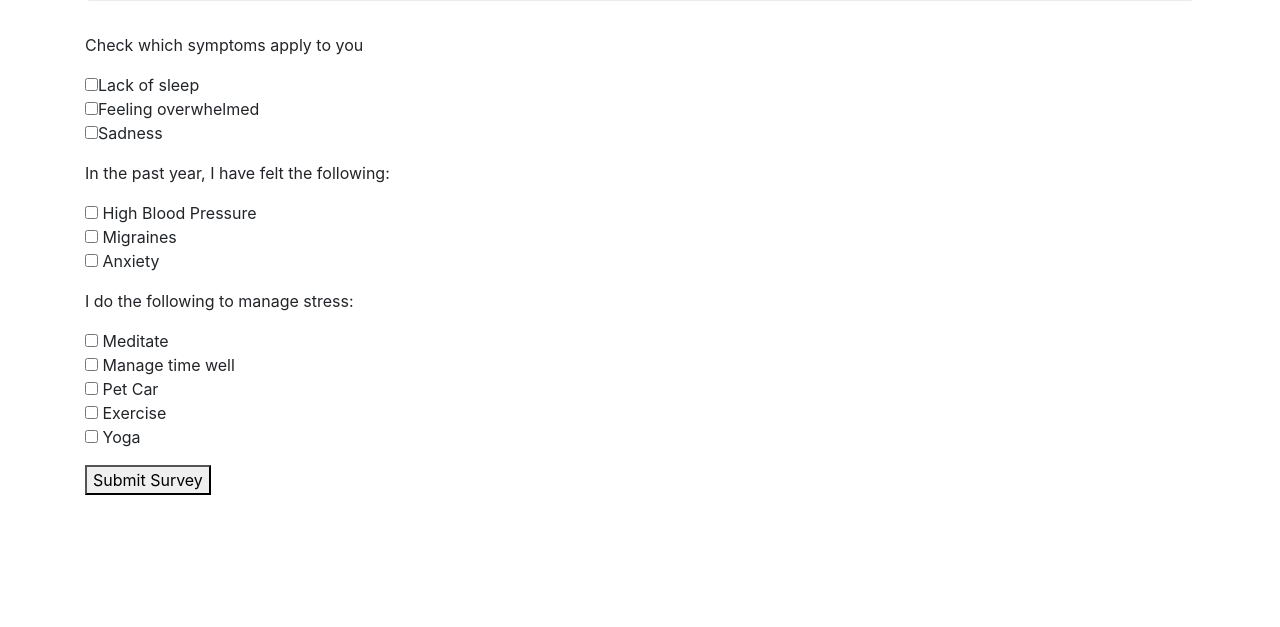
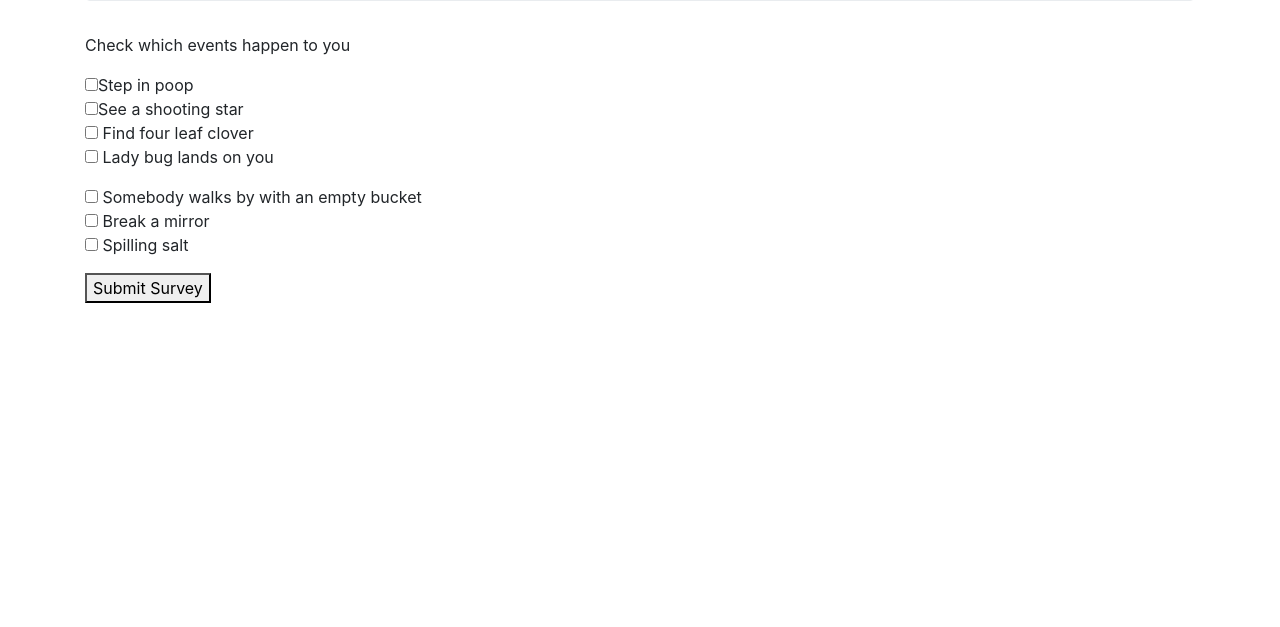
Before and after one commit to alexanderkondra/fortune, a plain HTML site: page index.html in a window 1280 px wide. Shown: the part 173-800 px from the top of the page. Drawn offline with Linux system fonts and the light colour scheme.

Commit message:
modify html

```diff
--- a/index.html
+++ b/index.html
@@ -1,7 +1,7 @@
 <!DOCTYPE html>
 <html>
   <head>
-    <title>Stress Test</title>
+    <title>Fortune teller</title>
     <link href="css/bootstrap.css" rel="stylesheet" type="text/css">
     <link href="css/styles.css" rel="stylesheet" type="text/css">
     <script src="js/jquery.js"></script>
@@ -10,41 +10,33 @@
   <body>
     <div class="container">
       <div class="jumbotron">
-        <h2>Stress Test</h2>
+        <h2>Fortune teller</h2>
       </div>
-      <form id="stress_test">
+      <form id="fortune-teller">
         <div class="form-group">
-          <p>Check which symptoms apply to you</p>
-          <input type="checkbox" name="stressS" value="sleep">Lack of sleep<br>
-          <input type="checkbox" name="stressS" value="overwhelmed">Feeling overwhelmed<br>
-          <input type="checkbox" name="stressS" value="sad">Sadness<br>
+          <p>Check which events happen to you</p>
+          <input type="checkbox" name="lucky" value="poop">Step in poop<br>
+          <input type="checkbox" name="lucky" value="star">See a shooting star<br>
+          <input type="checkbox" name="lucky" value="clover"> Find four leaf clover<br>
+          <input type="checkbox" name="lucky" value="ladybug"> Lady bug lands on you<br>
         </div>
         <div class="form-group">
-          <p>In the past year, I have felt the following:</p>
-          <input type="checkbox" name="stressH" value="anxiety"> High Blood Pressure<br>
-          <input type="checkbox" name="stressH" value="migraines"> Migraines<br>
-          <input type="checkbox" name="stressH" value="anxiety"> Anxiety<br>
+
+          <input type="checkbox" name="unlucky" value="bucket"> Somebody walks by with an empty bucket <br>
+          <input type="checkbox" name="unlucky" value="mirror"> Break a mirror<br>
+          <input type="checkbox" name="unlucky" value="salt"> Spilling salt<br>
         </div>
-        <div class="form-group">
-          <p>I do the following to manage stress:</p>
-          <input type="checkbox" name="stressM" value="meditate"> Meditate<br>
-          <input type="checkbox" name="stressM" value="migraines"> Manage time well<br>
-          <input type="checkbox" name="stressM" value="anxiety"> Pet Car<br>
-          <input type="checkbox" name="stressM" value="exercise"> Exercise<br>
-          <input type="checkbox" name="stressM" value="yoga"> Yoga<br>
 
-
-        </div>
        <button type="submit">Submit Survey</button>
       </form>
-      <span id="stressed" class="response">
-        <p><b>You are very stressed out, seek help at google</b></p>
+      <span id="bluck" class="response">
+        <p><b>Bad things are ahead but you dont have to believe it</b></p>
       </span>
-      <span id="managed" class="response">
-        <p><b>You are stressed, but managing it</b></p>
+      <span id="nluck" class="response">
+        <p><b>Things are just OK !</b></p>
       </span>
-      <span id="notstressed" class="response">
-        <p><b>You are not stressed</b></p>
+      <span id="gluck" class="response">
+        <p><b>You are lucky !!</b></p>
       </span>
     </div>
   </body>
```
